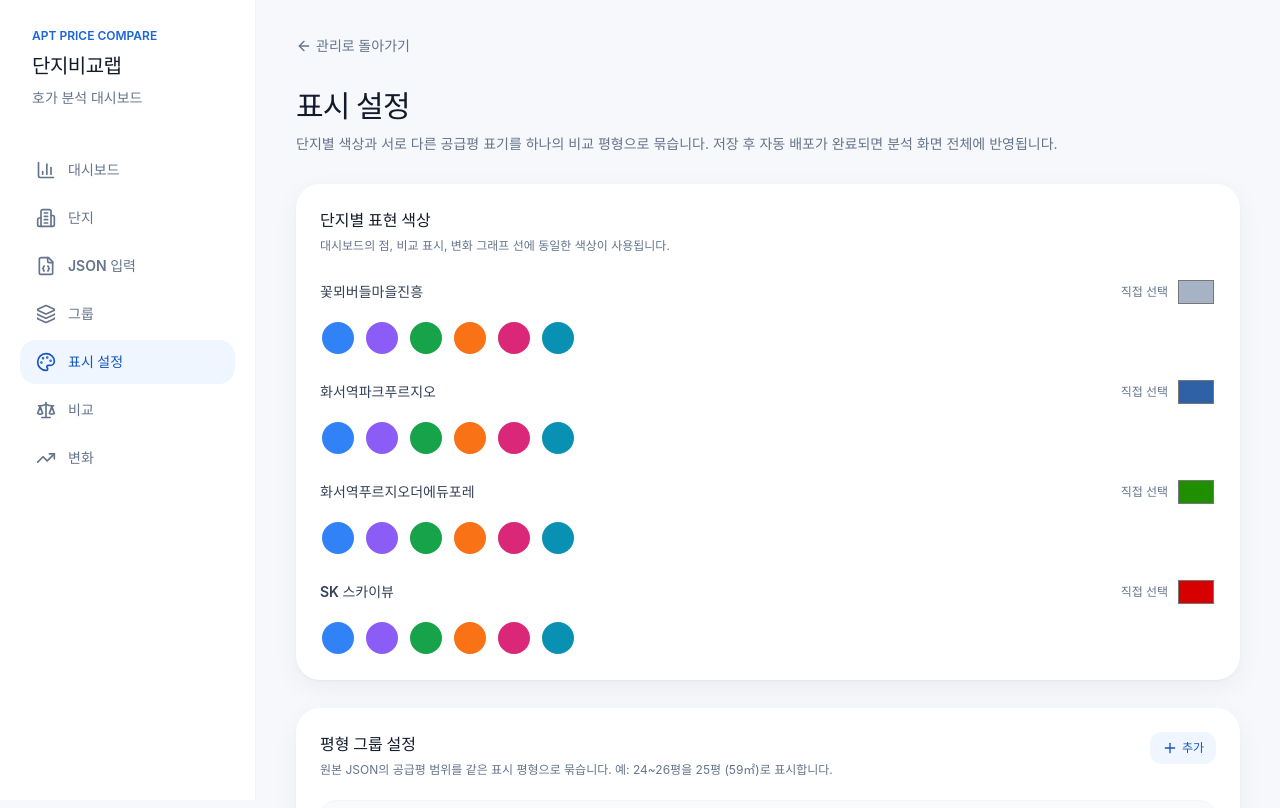
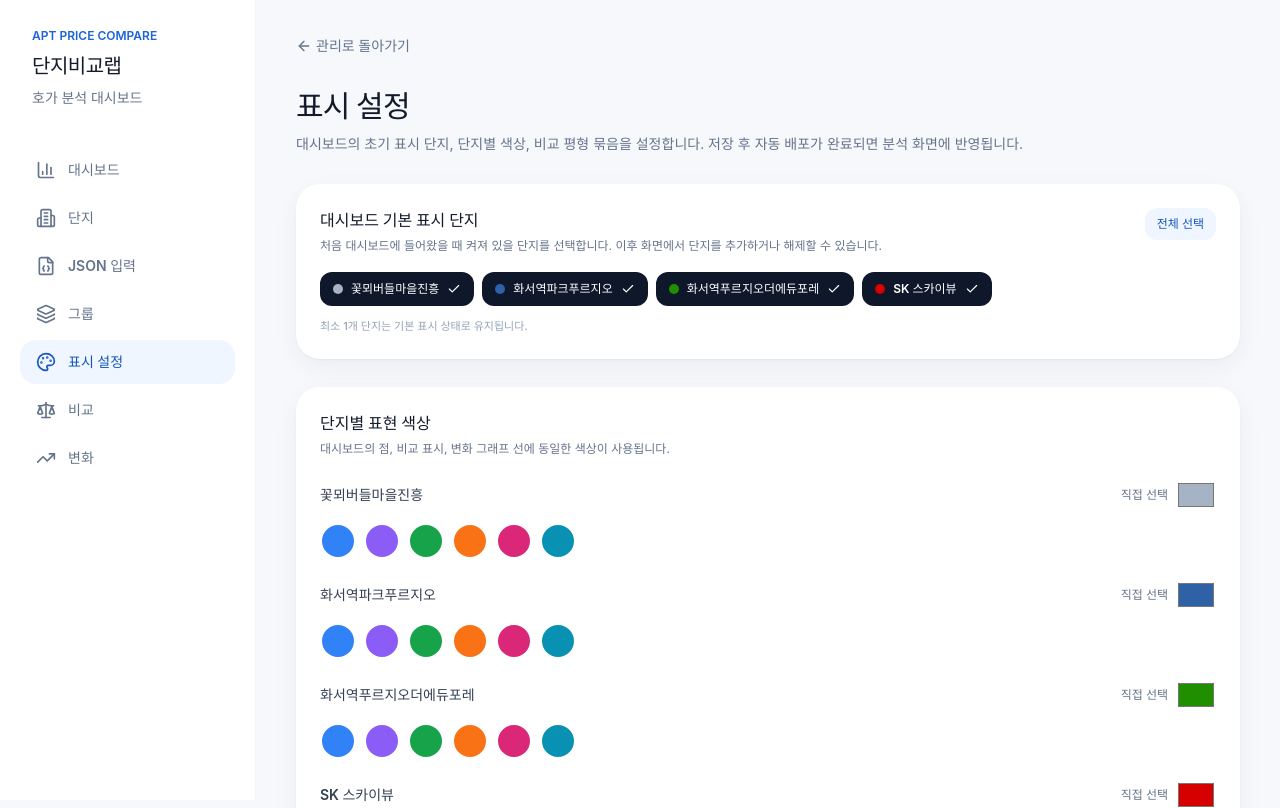
Before and after one commit to impaztt/apt, a React (Vite) app: page /settings/display in a window 1280 px wide. Shown: the top 808 px of the page. Built offline with nearby package versions, Linux system fonts and the light colour scheme.

Commit message:
Configure default dashboard complexes

```diff
--- a/src/features/settings/types.ts
+++ b/src/features/settings/types.ts
@@ -9,5 +9,6 @@ export interface AreaDisplayRule {
 export interface DisplaySettings {
   updated_at: string;
   complex_colors: Record<string, string>;
+  default_dashboard_complex_ids: string[];
   area_groups: AreaDisplayRule[];
 }
--- a/src/pages/DashboardPage.tsx
+++ b/src/pages/DashboardPage.tsx
@@ -23,7 +23,7 @@ import { formatDate } from '../shared/utils/date';
 import { formatPrice } from '../shared/utils/price';
 
 export function DashboardPage() {
-  const { complexes, listings, groups, memberships, latestCapturedDates, loading, error } = useAppData();
+  const { complexes, listings, groups, memberships, latestCapturedDates, displaySettings, loading, error } = useAppData();
   const [areaGroup, setAreaGroup] = useState<AreaSelection>('all');
   const [selectedComplexIds, setSelectedComplexIds] = useState<string[]>([]);
   const [includeSpecialUnits, setIncludeSpecialUnits] = useState(false);
@@ -69,8 +69,9 @@ export function DashboardPage() {
   }, [areaGroup, areaOptions]);
 
   useEffect(() => {
-    setSelectedComplexIds(groupComplexIds);
-  }, [activeGroup?.id]);
+    const savedComplexIds = groupComplexIds.filter((id) => displaySettings.default_dashboard_complex_ids.includes(id));
+    setSelectedComplexIds(savedComplexIds.length ? savedComplexIds : groupComplexIds);
+  }, [activeGroup?.id, displaySettings.default_dashboard_complex_ids]);
 
   function toggleComplex(complexId: string) {
     setSelectedComplexIds((current) => {
--- a/src/pages/DisplaySettingsPage.tsx
+++ b/src/pages/DisplaySettingsPage.tsx
@@ -1,5 +1,5 @@
 import { useState } from 'react';
-import { ArrowLeft, Plus, Trash2 } from 'lucide-react';
+import { ArrowLeft, Check, Plus, Trash2 } from 'lucide-react';
 import { Link } from 'react-router-dom';
 import type { AreaDisplayRule } from '../features/settings/types';
 import { DEFAULT_COMPLEX_COLORS, formatDisplayAreaLabel } from '../features/settings/display';
@@ -42,6 +42,10 @@ export function DisplaySettingsPage() {
   const [colors, setColors] = useState<Record<string, string>>(() =>
     Object.fromEntries(complexes.map((complex) => [complex.id, displaySettings.complex_colors[complex.id] ?? complex.color])),
   );
+  const [defaultDashboardComplexIds, setDefaultDashboardComplexIds] = useState<string[]>(() => {
+    const savedIds = displaySettings.default_dashboard_complex_ids.filter((id) => complexes.some((complex) => complex.id === id));
+    return savedIds.length ? savedIds : complexes.map((complex) => complex.id);
+  });
   const [rules, setRules] = useState<AreaDisplayRule[]>(displaySettings.area_groups);
   const [adminKey, setAdminKey] = useState('');
   const [saving, setSaving] = useState(false);
@@ -58,6 +62,15 @@ export function DisplaySettingsPage() {
           : rule,
       ),
     );
+  }
+
+  function toggleDefaultDashboardComplex(complexId: string) {
+    setDefaultDashboardComplexIds((current) => {
+      if (current.includes(complexId)) {
+        return current.length === 1 ? current : current.filter((id) => id !== complexId);
+      }
+      return [...current, complexId];
+    });
   }
 
   async function saveSettings() {
@@ -81,6 +94,7 @@ export function DisplaySettingsPage() {
           settings: {
             updated_at: new Date().toISOString().slice(0, 10),
             complex_colors: colors,
+            default_dashboard_complex_ids: defaultDashboardComplexIds,
             area_groups: rules,
           },
         }),
@@ -102,8 +116,46 @@ export function DisplaySettingsPage() {
       </Link>
       <PageHeader
         title="표시 설정"
-        description="단지별 색상과 서로 다른 공급평 표기를 하나의 비교 평형으로 묶습니다. 저장 후 자동 배포가 완료되면 분석 화면 전체에 반영됩니다."
+        description="대시보드의 초기 표시 단지, 단지별 색상, 비교 평형 묶음을 설정합니다. 저장 후 자동 배포가 완료되면 분석 화면에 반영됩니다."
       />
+
+      <Card className="p-4 sm:p-6">
+        <div className="flex items-start justify-between gap-3">
+          <div>
+            <h2 className="text-base font-bold">대시보드 기본 표시 단지</h2>
+            <p className="mt-1 text-xs leading-5 text-slate-500">
+              처음 대시보드에 들어왔을 때 켜져 있을 단지를 선택합니다. 이후 화면에서 단지를 추가하거나 해제할 수 있습니다.
+            </p>
+          </div>
+          <button
+            type="button"
+            className="shrink-0 rounded-xl bg-brand-50 px-3 py-2 text-xs font-semibold text-brand-700"
+            onClick={() => setDefaultDashboardComplexIds(complexes.map((complex) => complex.id))}
+          >
+            전체 선택
+          </button>
+        </div>
+        <div className="mt-4 flex flex-wrap gap-2">
+          {complexes.map((complex) => {
+            const selected = defaultDashboardComplexIds.includes(complex.id);
+            return (
+              <button
+                key={complex.id}
+                type="button"
+                className={`inline-flex max-w-full items-center gap-2 rounded-xl border px-3 py-2 text-left text-xs font-semibold transition ${
+                  selected ? 'border-transparent bg-slate-900 text-white' : 'border-slate-200 bg-white text-slate-500'
+                }`}
+                onClick={() => toggleDefaultDashboardComplex(complex.id)}
+              >
+                <span className="h-2.5 w-2.5 shrink-0 rounded-full" style={{ backgroundColor: colors[complex.id] ?? complex.color }} />
+                <span className="break-keep">{complex.name}</span>
+                {selected && <Check className="h-3.5 w-3.5 shrink-0" />}
+              </button>
+            );
+          })}
+        </div>
+        <p className="mt-3 text-[11px] font-medium text-slate-400">최소 1개 단지는 기본 표시 상태로 유지됩니다.</p>
+      </Card>
 
       <Card className="p-4 sm:p-6">
         <h2 className="text-base font-bold">단지별 표현 색상</h2>
@@ -221,7 +273,7 @@ export function DisplaySettingsPage() {
         >
           {saving ? '저장 중...' : '표시 설정 저장'}
         </button>
-        <p className="mt-3 text-xs leading-5 text-slate-400">저장하면 GitHub 설정 파일이 변경되고 Cloudflare 재배포 후 대시보드, 비교, 변화 탭에 표시 규칙이 반영됩니다.</p>
+        <p className="mt-3 text-xs leading-5 text-slate-400">저장하면 GitHub 설정 파일이 변경되고 Cloudflare 재배포 후 대시보드 기본 선택, 색상, 평형 표시 규칙이 반영됩니다.</p>
       </Card>
     </div>
   );
--- a/src/shared/data/AppDataContext.tsx
+++ b/src/shared/data/AppDataContext.tsx
@@ -32,7 +32,7 @@ export function AppDataProvider({ children }: PropsWithChildren) {
         latestCapturedDates: {},
         groups: [],
         memberships: [],
-        displaySettings: { updated_at: '', complex_colors: {}, area_groups: [] },
+        displaySettings: { updated_at: '', complex_colors: {}, default_dashboard_complex_ids: [], area_groups: [] },
         loading: false,
         error: caught instanceof Error ? caught.message : 'JSON 데이터를 불러오지 못했습니다.',
       };
--- a/src/shared/data/staticData.ts
+++ b/src/shared/data/staticData.ts
@@ -173,6 +173,7 @@ export function parseDisplaySettings(raw: unknown): DisplaySettings {
   return {
     updated_at: normalizedDate(source.updated_at) ?? new Date().toISOString().slice(0, 10),
     complex_colors: complexColors,
+    default_dashboard_complex_ids: [...new Set(optionalTextArray(source.default_dashboard_complex_ids))],
     area_groups: sortedGroups,
   };
 }
```
Also changed, not shown: 1 other file (tests, documents, lock files or other folders).
